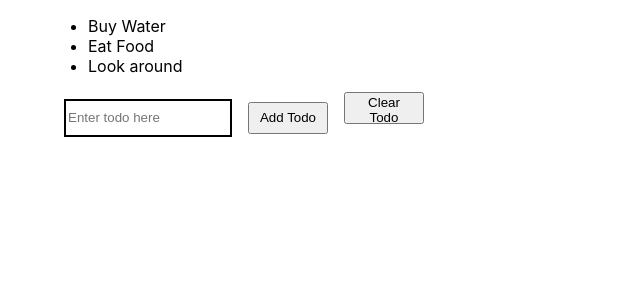
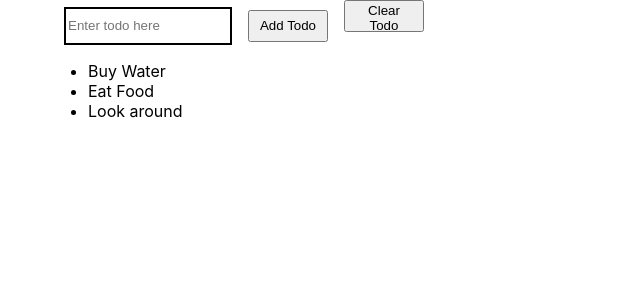
Before and after one commit to otoloye/todo-list-app, a React (Create React App) app: page / in a window 1280 px wide. Shown: the top 300 px of the page, without its empty margins (0-640 px from the left). Built offline with nearby package versions, Linux system fonts and the light colour scheme.

Commit message:
Check if input isNaN and length(empty)

```diff
--- a/src/App.js
+++ b/src/App.js
@@ -6,7 +6,8 @@ class App extends Component {
     super(props);
     this.state = {
       todos: ['Buy Water', 'Eat Food', 'Look around'],
-      newTodo: ''
+      newTodo: '',
+      disableButton: false
     };
   }
 
@@ -15,28 +16,32 @@ class App extends Component {
   };
 
   handleChange = e => {
-    this.setState({ newTodo: e.target.value });
+    this.setState({
+      newTodo: e.target.value,
+      disableButton: !isNaN(Number(e.target.value))
+    });
   };
 
-  handleSubmit = () => {
+  handleSubmit = e => {
+    e.preventDefault();
+    const todo = this.state.newTodo.trim();
+
+    if (todo.length > 0 && isNaN(Number(todo))) {
       this.setState(state => {
-      const todos = state.todos.concat(state.newTodo);
+        const todos = [...state.todos, state.newTodo];
         return {
           todos,
           newTodo: ''
         };
       });
+    }
   };
 
   render() {
     return (
       <div className="todo-container">
-        <ul className="todo-unordered-list">
-          {this.state.todos.map(todo => (
-            <li key={todo}>{todo}</li>
-          ))}
-        </ul>
         <div>
+          <form onSubmit={this.handleSubmit}>
             <input
               type="text"
               placeholder="Enter todo here"
@@ -44,10 +49,11 @@ class App extends Component {
               value={this.state.newTodo}
               onChange={this.handleChange}
             />
+
             <button
-            type="button"
-            onClick={this.handleSubmit}
+              type="submit"
               className="todo-button"
+              disabled={this.state.disableButton}
             >
               Add Todo
             </button>
@@ -59,6 +65,12 @@ class App extends Component {
             >
               Clear Todo
             </button>
+          </form>
+          <ul className="todo-unordered-list">
+            {this.state.todos.map(todo => (
+              <li key={todo}>{todo}</li>
+            ))}
+          </ul>
         </div>
       </div>
     );
```
Lines whose indentation alone changed are shown as unchanged.
